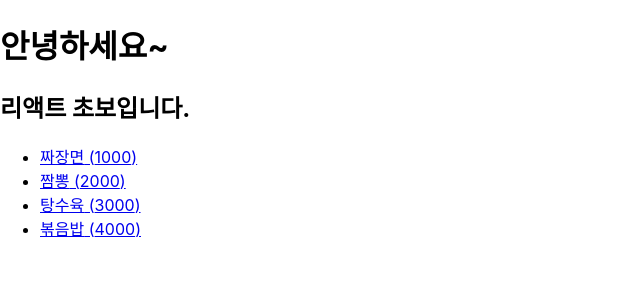
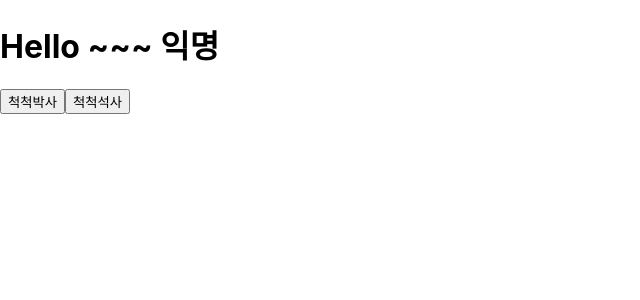
Before and after one commit to hyeokinen/Todo-app-react, a React (Create React App) app: page / in a window 1280 px wide. Shown: the top 300 px of the page, without its empty margins (0-640 px from the left). Built offline with nearby package versions, Linux system fonts and the light colour scheme.

Commit message:
# useState  훅

```diff
--- a/src/App.js
+++ b/src/App.js
@@ -2,12 +2,16 @@
 import './App.css';
 import Greeting from './components/Greeting';
 import FoodList from './components/FoodList';
+import Hello from './components/Hello';
 
 function App() {
   return (
     <>
-    <Greeting />
-    <FoodList/>
+    {/* <Greeting />
+    <FoodList/> */}
+    <Hello/>
+
+
    </>
 
   );
--- /dev/null
+++ b/src/components/Hello.js
@@ -0,0 +1,39 @@
+import React, { useState } from 'react'
+
+const Hello = () => {
+
+    // 일반 변수는 상태값관리가 안됨
+    // let nickName = '익명';
+    const [nickName, setNickName] = useState('익명');
+    // console.log(us);
+
+  // 여기에 쓴 코드는 태그가 렌더링되기 전에 실행됨.
+//   const $btn = document.querySelector('.btn');
+//   $btn.onclick = e => {
+//     alert('박사님 안녕~~');
+//   };
+
+  // 이벤트 핸들러 함수 정의
+  const sayHello = e => {
+    // alert('박사님 안녕~~');
+
+    // 상태변수 값을 변경할때는 직접 대입하면 안되고 상태변경함수를 이용해야 함.
+    // nickName = '척척박사'; (X)
+    setNickName('척척박사'); // (O)
+
+  };
+
+
+  console.log('Hello nickName: ' + nickName);
+
+
+  return (
+    <>
+        <h1>Hello ~~~ {nickName} </h1>
+        <button className="btn" onClick={sayHello}>척척박사</button>
+        <button className="btn" onClick={() => { setNickName('척척석사'); }}>척척석사</button>
+    </>
+  )
+}
+
+export default Hello
```
